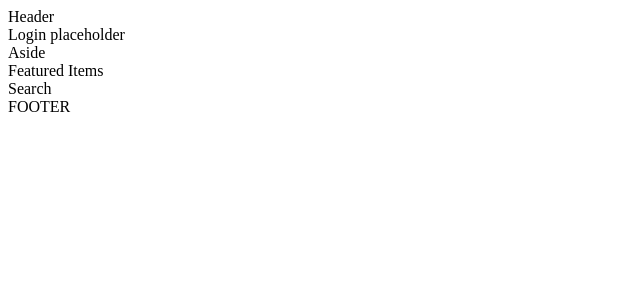
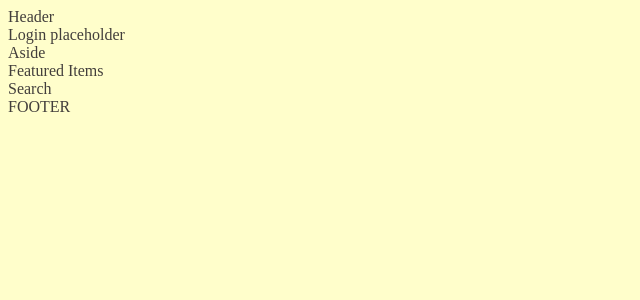
Before and after one commit to David-Lyu/ecommerce-next-js, a Next.js app: page / in a window 1280 px wide. Shown: the top 300 px of the page, without its empty margins (0-640 px from the left). Built offline with nearby package versions, Linux system fonts and the light colour scheme.

Commit message:
updated products tsx WIP

```diff
--- a/src/app/globals.css
+++ b/src/app/globals.css
@@ -1 +1,27 @@
 /* Global styles */
+/* https://developer.mozilla.org/en-US/docs/Web/CSS/color-scheme */
+/*
+    Color schemes:
+    #423E3B - Black olive
+    #FF2E00 - Scarlet
+    #FEA82F - Orange
+    #FFFECB - Cream
+    #4338C8 - Iris
+*/
+
+.global-theme-container {
+    background: #fffecb;
+    color: #423e3b;
+}
+
+.global-theme-container a,
+.global-theme-container a:visited {
+    color: #fea82f;
+}
+
+@media (prefers-color-scheme: dark) {
+    .global-theme-container {
+        background: #423e3b;
+        color: #fffecb;
+    }
+}
--- a/src/app/layout.tsx
+++ b/src/app/layout.tsx
@@ -13,7 +13,7 @@ const geistMono = Geist_Mono({
 });
 
 export const metadata: Metadata = {
-  title: "Create Next App",
+  title: "Next JS Shop Example",
   description: "Generated by create next app",
 };
 
@@ -23,7 +23,7 @@ export default function RootLayout({
   children: React.ReactNode;
 }>) {
   return (
-    <html lang="en">
+    <html lang="en" className="global-theme-container">
       <body className={`${geistSans.variable} ${geistMono.variable}`}>
         <header>
           Header
--- /dev/null
+++ b/src/components/product/product.module.css
@@ -0,0 +1,3 @@
+.product-image-container {
+    position: relative;
+}
--- a/src/components/product/product.tsx
+++ b/src/components/product/product.tsx
@@ -9,11 +9,13 @@ export default function Product({ product }: { product: ProductType }) {
         <h4>{product.name}</h4>
         {product.image && (
           //Todo add external images to modules.export in config
-          <Image src={product.image} alt={product.name} fill={true} />
+          <div className="product-image-container">
+            <Image src={product.image} alt={product.name} fill={true} />
+          </div>
         )}
         <div className="product-info">
           <p>{product.price}</p>
-          {/* <p>{product.description}</p> */}
+          <p>{product.description}</p>
         </div>
       </section>
     </Link>
```
